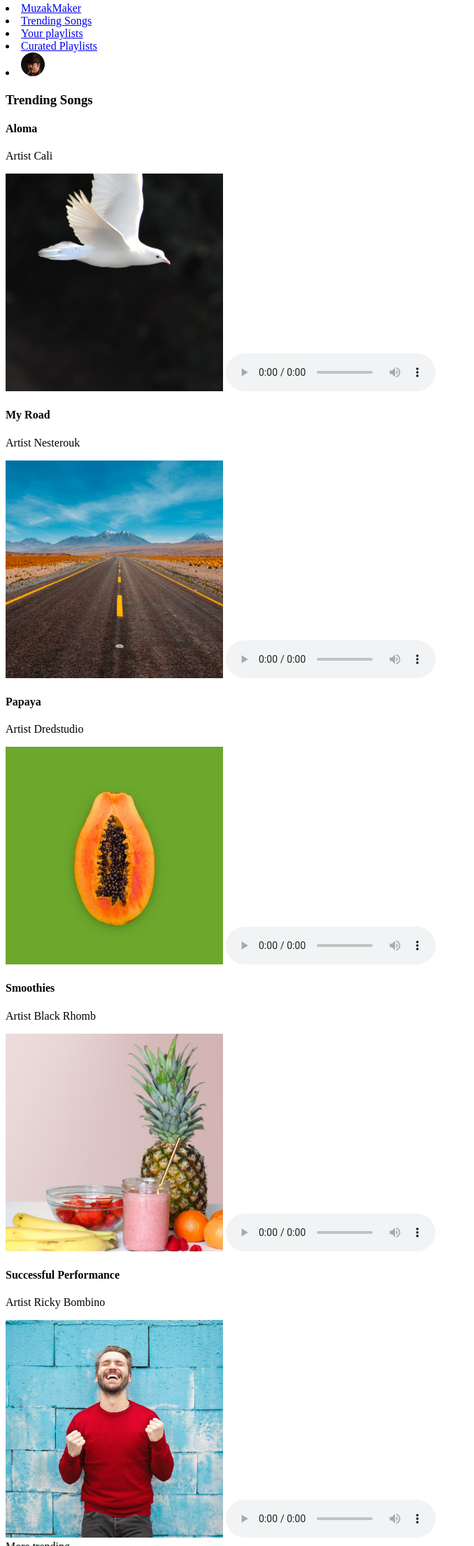
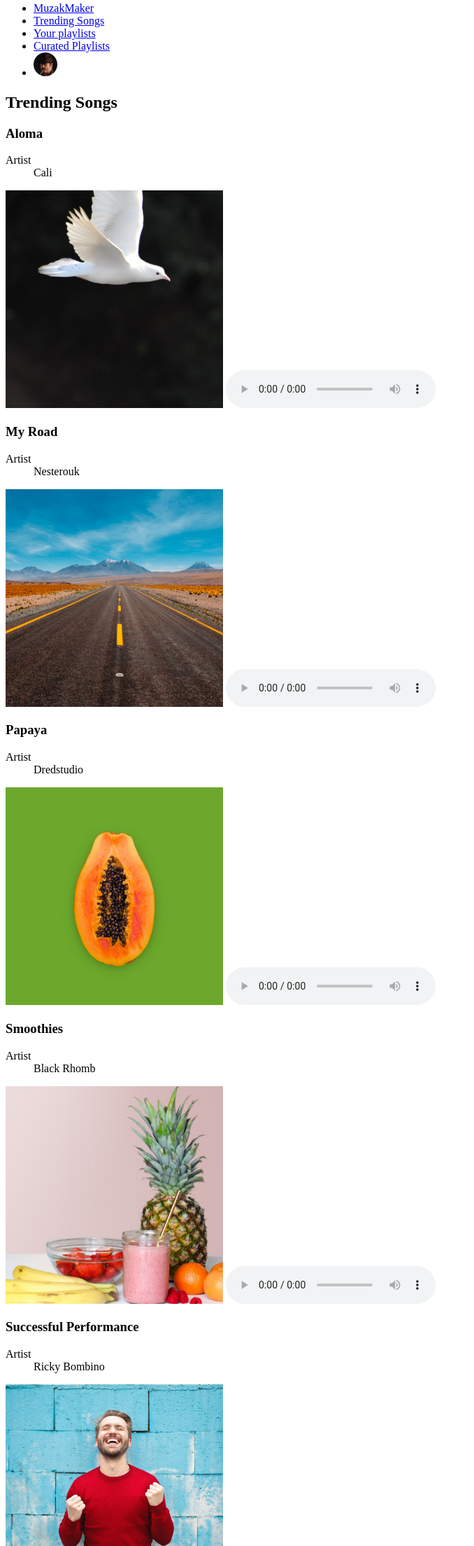
Before and after one commit to msjohn36/streamingmedia, a plain HTML site: page index.html in a window 1280 px wide. Shown: the part 158-2367 px from the top of the page at 70% size, without its empty margins (0-678 px from the left). Drawn offline with Linux system fonts and the light colour scheme.

Commit message:
with scroll

```diff
--- a/index.html
+++ b/index.html
@@ -11,51 +11,86 @@
         <h2>Smooth Jazz</h2>
             <p>This station is dedicated to the soothing sounds of smooth jazz. This genre of commercially oriented crossover jazz became dominant in the 1980s and early 1990s.</p>
         <nav class="menu">
+            <ul>
                 <li><a href="#MuzakMaker">MuzakMaker</a></li>
-            <li><a href="#">Trending Songs</a></li>
-            <li><a href="#">Your playlists</a></li>
-            <li><a href="#">Curated Playlists</a></li>
-            <li><a href="#"><img src="images/duke-silver.png" alt="duke-silver.png"></a></li>
+                <li><a href="#TrendingSongs">Trending Songs</a></li>
+                <li><a href="#Yourplaylists">Your playlists</a></li>
+                <li><a href="#CuratedPlaylists">Curated Playlists</a></li>
+                <li><a href="#user"><img src="images/duke-silver.png" alt="duke-silver.png"></a></li>
+            </ul>
         </nav>
 </header>
     <main>
-    <section id="Trending">
-        <h3>Trending Songs</h3>
-            <h4>Aloma</h4>
-                <p>Artist Cali</p>
+        <section id="trending">
+            <h2>Trending Songs</h2>
+            <div class="scroll">
+                <section>
+                    <div>
+                        <h3>Aloma</h3>
+                        <dl>
+                            <dt>Artist</dt>
+                            <dd>Cali</dd>
+                        </dl>
                         <img src="images/aloma-cover.png" alt="aloma-cover.png">
                         <audio controls>
-                    <source src="audio/aloma.mp3" type="audio/mp3">
+                            <source src="audio/aloma.mp3">
                         </audio>
-
-            <h4>My Road</h4>
-                <p>Artist Nesterouk</p>
+                    </div>
+                </section>
+                <section>
+                    <div>
+                        <h3>My Road</h3>
+                        <dl>
+                            <dt>Artist</dt>
+                            <dd>Nesterouk</dd>
+                        </dl>
                         <img src="images/my-road-cover.png" alt="my-road-cover.png">
                         <audio controls>
-                    <source src="audio/my-road.mp3" type="audio/mp3">
+                            <source src="audio/my-road.mp3">
                         </audio>
-
-            <h4>Papaya</h4>
-                <p>Artist Dredstudio</p>
+                    </div>
+                </section>
+                <section>
+                    <div>
+                        <h3>Papaya</h3>
+                        <dl>
+                            <dt>Artist</dt>
+                            <dd>Dredstudio</dd>
+                        </dl>
                         <img src="images/papaya-cover.png" alt="papaya-cover.png">
                         <audio controls>
-                    <source src="audio/papaya.mp3" type="audio/mp3">
+                            <source src="audio/papaya.mp3">
                         </audio>
-
-            <h4>Smoothies</h4>
-                <p>Artist Black Rhomb</p>
+                    </div>
+                </section>
+                <section>
+                    <div>
+                        <h3>Smoothies</h3>
+                        <dl>
+                            <dt>Artist</dt>
+                            <dd>Black Rhomb</dd>
+                        </dl>
                     <img src="images/smoothies-cover.png" alt="smoothies-cover.png">
                     <audio controls>
-                    <source src="audio/smoothies.mp3" type="audio/mp3">
+                        <source src="audio/smoothies.mp3">
                     </audio>
-
-            <h4>Successful Performance</h4>
-                <p>Artist Ricky Bombino</p>
+                    </div>
+                </section>
+                <section>
+                    <div>
+                        <h3>Successful Performance</h3>
+                        <dl>
+                            <dt>Artist</dt>
+                            <dd>Ricky Bombino</dd>
+                        </dl>
                     <img src="images/successful-performance-cover.png" alt="successful-performance-cover.png">
                     <audio controls>
-                    <source src="audio/successful-performance.mp3" type="audio/mp3">
+                        <source src="audio/successful-performance.mp3">
                     </audio>
+                    </div>
+                </section>
             <div id="more-trending">More trending</div>
+            </div>
         </section>
 
 
```
Also changed, not shown: 1 other file. Lines whose indentation alone changed are shown as unchanged.
